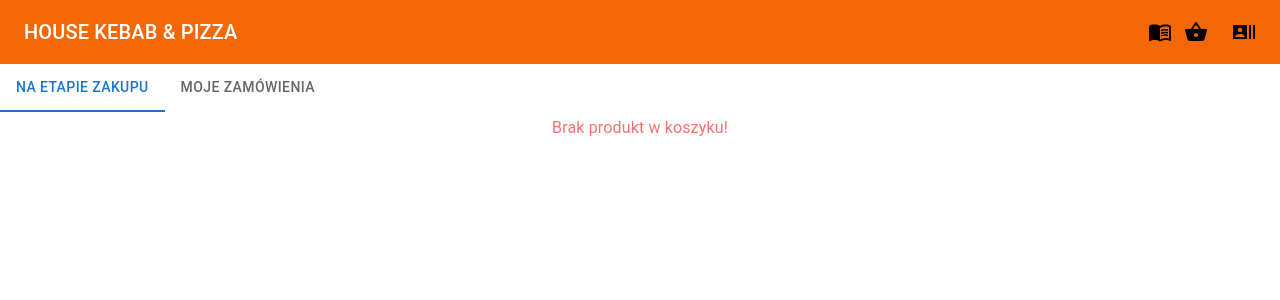
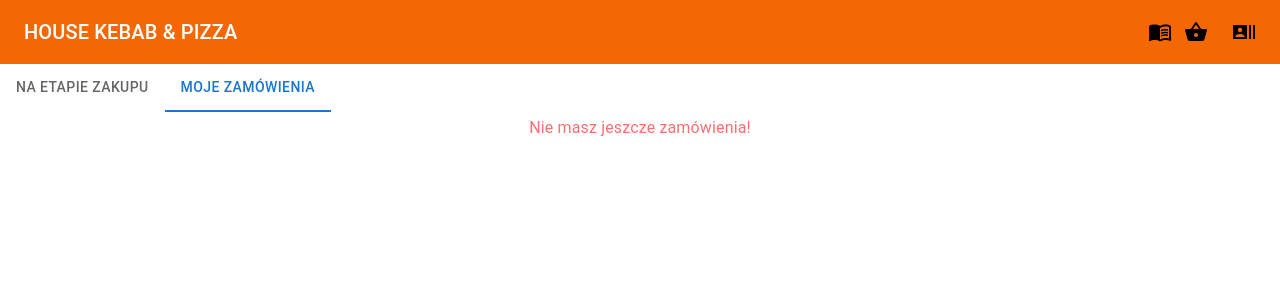
Before and after one commit to azavjo40/house-kebab-front, a Next.js app: page /basket in a window 1280 px wide. Shown: the top 300 px of the page. Built offline with nearby package versions, Linux system fonts and the light colour scheme.

Commit message:
fixed note

```diff
--- a/src/components/form-address/index.tsx
+++ b/src/components/form-address/index.tsx
@@ -61,7 +61,7 @@ export default function FormAddress({ cost, setOpenFormAdderss }: IFormAddressPr
       localStorage.setItem("orders", JSON.stringify([order, ...getOrders]));
     } else localStorage.setItem("orders", JSON.stringify([order]));
     setTimeout(() => {
-      push("/");
+      push("/basket");
       clearBasket();
       setForm({ name: "", phone: "", street: "", home: "", apartment: "", entrance: "", orderMethod: "delivery" });
     }, 500);
--- a/src/containers/basket-card/index.tsx
+++ b/src/containers/basket-card/index.tsx
@@ -19,9 +19,13 @@ export function BasketCard({ order, addOneMoreOrder, removeOneMoreOrder, index }
   const handleChangeTextField = (event: React.ChangeEvent<HTMLInputElement>) => {
     setNoteValue({ [event.target.name]: event.target.value });
     order.note = event.target.value;
+  };
+
+  const handleSaveNote = () => {
     const index = basketData.findIndex((item: IOrder) => item?.id === order?.id);
     basketData.splice(index, 1, order);
     updateRewriteAllBasket([...basketData]);
+    setIsNote(false);
   };
 
   return (
@@ -46,11 +50,11 @@ export function BasketCard({ order, addOneMoreOrder, removeOneMoreOrder, index }
               value={noteValue?.note}
               className="p-0 outline-none"
               onChange={handleChangeTextField}
-              onBlur={() => setIsNote(false)}
+              onBlur={handleSaveNote}
               name="note"
             />
             <div className="cursor-pointer">
-              <SaveAsIcon onClick={() => setIsNote(false)} />
+              <SaveAsIcon onClick={handleSaveNote} />
             </div>
           </div>
         )}
--- a/src/pages/basket.tsx
+++ b/src/pages/basket.tsx
@@ -1,9 +1,11 @@
 import { ProcessBuying } from "@/components/process-buying";
 import { PurchasedOrders } from "@/components/purchased-orders";
+import { useGeneral } from "@/hooks/useGeneral";
 import { Tab, Tabs } from "@mui/material";
 import { useState } from "react";
 export default function Basket() {
-  const [valueTab, setValueTab] = useState(0);
+  const { basketData } = useGeneral();
+  const [valueTab, setValueTab] = useState(() => (basketData?.length ? 0 : 1));
 
   const handleChange = (event: React.SyntheticEvent, newValue: number) => {
     setValueTab(newValue);
```
